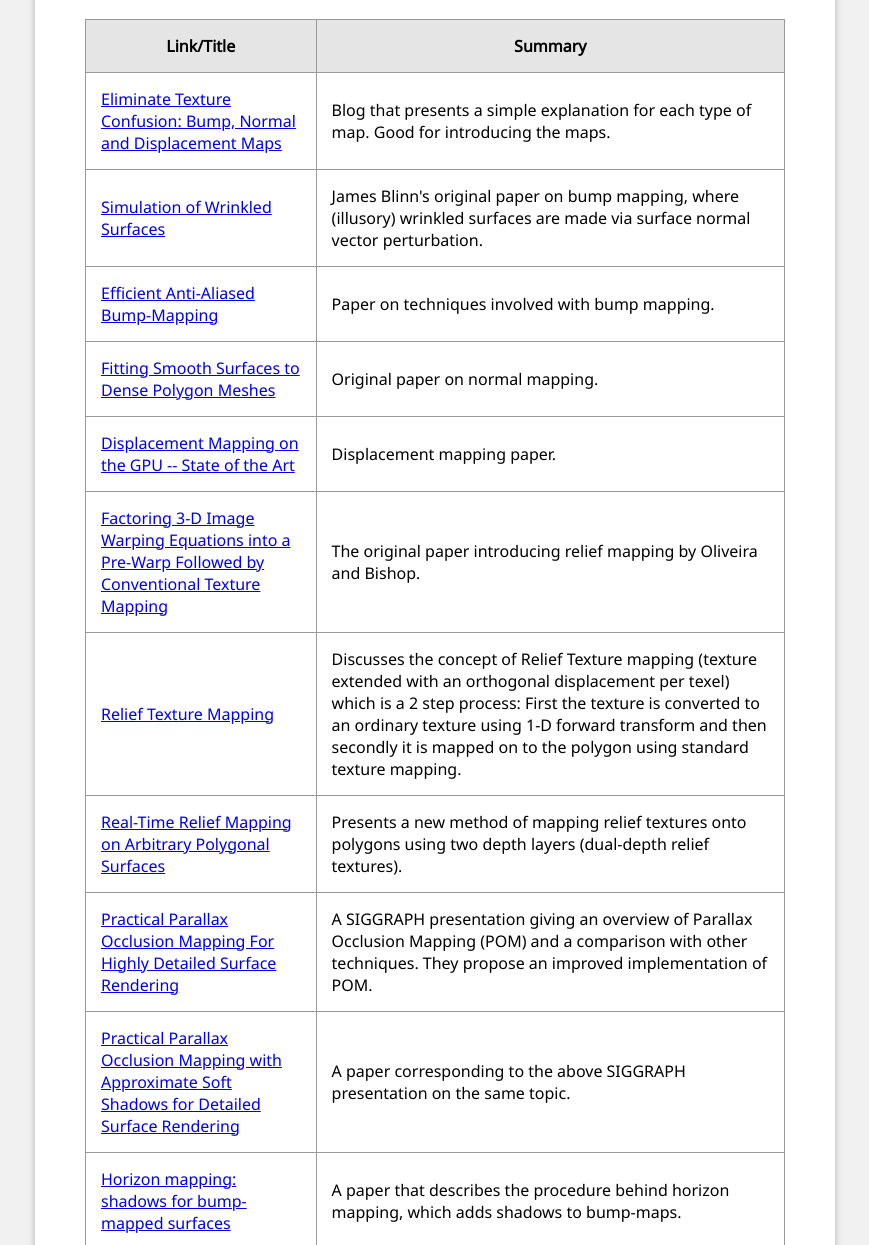
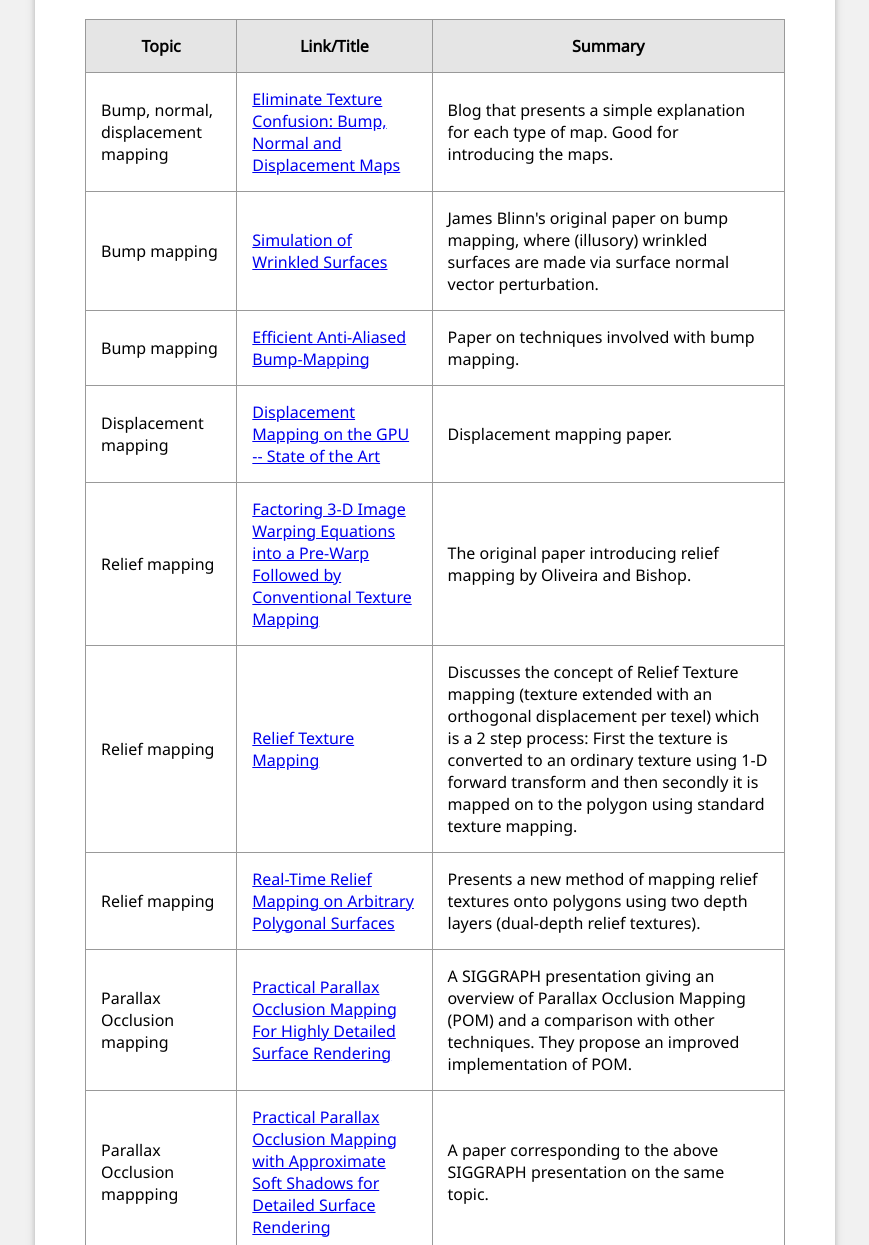
Before and after one commit to gwenyu517/CAP3027_TeamMayans, a plain HTML site: page references.html in a window 1280 px wide. Shown: the part 255-1500 px from the top of the page, without its empty margins (205-1074 px from the left). Drawn offline with Linux system fonts and the light colour scheme.

Commit message:
Update references.html
added a topic column

```diff
--- a/references.html
+++ b/references.html
@@ -21,54 +21,62 @@
 
             <table style="width:100%">
                 <tr>
+                    <th>Topic</th>
                     <th>Link/Title</th>
                     <th>Summary</th>
                 </tr>
                 <tr>
+                    <td>Bump, normal, displacement mapping</td>
                     <td><a target="_blank" href="https://www.pluralsight.com/blog/film-games/bump-normal-and-displacement-maps">Eliminate Texture Confusion: Bump, Normal and Displacement Maps</a></td>
                     <td>Blog that presents a simple explanation for each type of map. Good for introducing the maps.</td>
                 </tr>
                 <tr>
+                    <td>Bump mapping</td>
                     <td><a target="_blank" href="https://www.microsoft.com/en-us/research/wp-content/uploads/1978/01/p286-blinn.pdf">Simulation of Wrinkled Surfaces</a></td>
                     <td>James Blinn's original paper on bump mapping, where (illusory) wrinkled surfaces are made via surface normal vector perturbation.</td>
                 </tr>
                 <tr>
+                    <td>Bump mapping</td>
                     <td><a target="_blank" href="https://www-sciencedirect-com.lp.hscl.ufl.edu/science/article/pii/S0097849306000744?">Efficient Anti-Aliased Bump-Mapping</a></td>
                     <td>Paper on techniques involved with bump mapping.</td>
                 </tr>
                 <tr>
-                    <td><a target="_blank" href="https://graphics.stanford.edu/papers/surfacefitting/surf_fit.pdf">Fitting Smooth Surfaces to Dense Polygon Meshes</a></td>
-                    <td>Original paper on normal mapping.</td>
-                </tr>
-                <tr>
+                    <td>Displacement mapping</td>
                     <td><a target="_blank" href="http://sirkan.iit.bme.hu/~szirmay/egdisfinal3.pdf">Displacement Mapping on the GPU -- State of the Art</a></td>
                     <td>Displacement mapping paper.</td>
                 </tr>
                 <tr>
+                    <td>Relief mapping</td>
                     <td><a target="_blank" href="http://www.cs.unc.edu/~gb/Pubs/99-002.pdf">Factoring 3-D Image Warping Equations into a Pre-Warp Followed by Conventional Texture Mapping</a></td>
                     <td>The original paper introducing relief mapping by Oliveira and Bishop.</td>
                 </tr>
                 <tr>
+                    <td>Relief mapping</td>
                     <td><a target="_blank" href="http://www.inf.ufrgs.br/~oliveira/pubs_files/RTM.pdf">Relief Texture Mapping</a></td>
                     <td>Discusses the concept of Relief Texture mapping (texture extended with an orthogonal displacement per texel) which is a 2 step process: First the texture is converted to an ordinary texture using 1-D forward transform and then secondly it is mapped on to the polygon using standard texture mapping.</td>
                 </tr>
                 <tr>
+                    <td>Relief mapping</td>
                     <td><a target="_blank" href="https://www.cs.purdue.edu/cgvlab/courses/434/434_Spring_2013/lectures/References/DepthImagesForRenderingSurfaceDetail.pdf">Real-Time Relief Mapping on Arbitrary Polygonal Surfaces</a></td>
                     <td>Presents a new method of mapping relief textures onto polygons using two depth layers (dual-depth relief textures).</td>
                 </tr>
                 <tr>
+                    <td>Parallax Occlusion mapping</td>
                     <td><a target="_blank" href="https://pdfs.semanticscholar.org/c67f/3aea1f7044fd9e174aedc0210ffb85e40a81.pdf">Practical Parallax Occlusion Mapping For Highly Detailed Surface Rendering</a></td>
                     <td>A SIGGRAPH presentation giving an overview of Parallax Occlusion Mapping (POM) and a comparison with other techniques. They propose an improved implementation of POM.</td>
                 </tr>
                 <tr>
+                    <td>Parallax Occlusion mappping</td>
                     <td><a target="_blank" href="https://dl.acm.org/citation.cfm?id=1185830">Practical Parallax Occlusion Mapping with Approximate Soft Shadows for Detailed Surface Rendering</a></td>
                     <td>A paper corresponding to the above SIGGRAPH presentation on the same topic.</td>
                 </tr>
                 <tr>
+                    <td>Horizon mapping</td>
                     <td><a target="_blank" href="https://link.springer.com/content/pdf/10.1007%2FBF01905562.pdf">Horizon mapping: shadows for bump-mapped surfaces</a></td>
                     <td>A paper that describes the procedure behind horizon mapping, which adds shadows to bump-maps.</td>
                 </tr>
                 <tr>
+                    <td>Horizon mapping</td>
                     <td><a target="_blank" href="http://www.ppsloan.org/publications/bs.pdf">Interactive Horizon Mapping</a></td>
                     <td>A paper about Interactive Horizon Mapping, which is an extension of Horizon mapping and self-shadowing.</td>
                 </tr>
```
